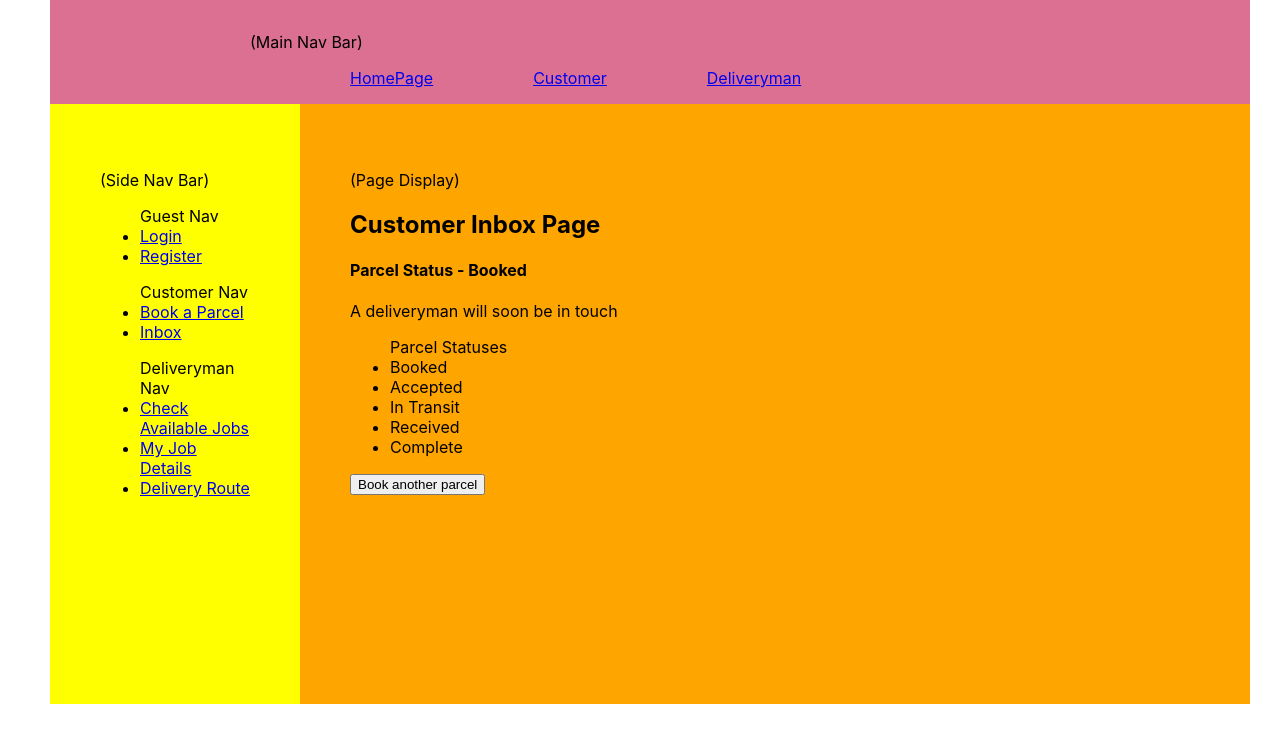
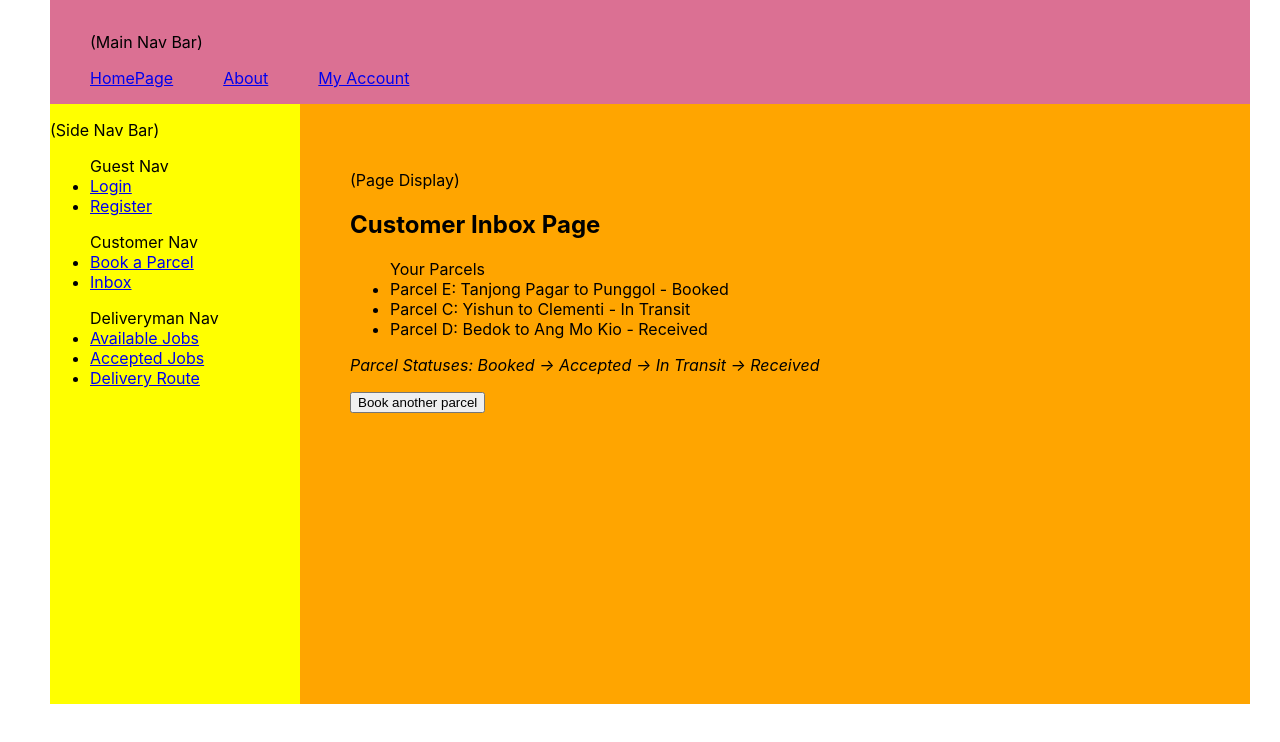
Before and after one commit to wuzhixiang88/Easy_Parcel_Clone, a React (Create React App) app in the folder client/: page /customerinbox in a window 1280 px wide. Shown: the top 742 px of the page. Built offline with nearby package versions, Linux system fonts and the light colour scheme.

Commit message:
added deliveryman inbox & about page, updated main nav bar & deliverymanpage
Available Jobs = deliverymanpage
Accepted Jobs = deliverymaninbox
also added the map element into both deliveryman pages

Updated nav bar to more global navigation options - Home, About, My Account

```diff
--- a/client/src/App.css
+++ b/client/src/App.css
@@ -57,9 +57,8 @@
 .nav-main {
   text-align: left;
   display: inline-block;
-  padding-left: 50px;
 
-  margin-left: 50px;
+  margin-right: 50px;
 }
 
 #main-nav-bar {
@@ -77,13 +76,16 @@
 }
 
 #sidebar-wrapper {
-  padding: 50px;
   vertical-align: text-top;
 
   display: inline-block;
-  width: 150px;
-  height: 500px;
+  width: 250px;
+  height: 600px;
   background-color: yellow;
+}
+
+#nav-sidebar {
+  text-align: left;
 }
 
 #page-wrapper {
--- a/client/src/App.js
+++ b/client/src/App.js
@@ -9,6 +9,8 @@ import CustomerPage from "./pages/CustomerPage";
 import CustomerInboxPage from "./pages/CustomerInboxPage.jsx";
 import DeliverymanPage from "./pages/DeliverymanPage";
 import DeliveryRoute from "./components/DeliveryRoute";
+import DeliverymanInboxPage from "./pages/DeliverymanInboxPage";
+import AboutUsPage from "./pages/AboutUsPage";
 
 function App() {
   return (
@@ -25,6 +27,9 @@ function App() {
           <Switch>
             <Route exact path="/">
               <HomePage />
+            </Route>
+            <Route exact path="/about">
+              <AboutUsPage />
             </Route>
             <Route path="/login">
               <LoginPage />
@@ -44,6 +49,9 @@ function App() {
             <Route path="/route">
               <DeliveryRoute />
             </Route>
+            <Route path="/deliverymaninbox">
+              <DeliverymanInboxPage />
+            </Route>
           </Switch>
         </div>
       </div>
--- a/client/src/components/NavSidebar.jsx
+++ b/client/src/components/NavSidebar.jsx
@@ -3,7 +3,7 @@ import { Link } from "react-router-dom";
 
 const NavSidebar = () => {
   return (
-    <div>
+    <div id="nav-sidebar">
       <p>(Side Nav Bar)</p>
       <ul>
         Guest Nav
@@ -26,10 +26,10 @@ const NavSidebar = () => {
       <ul>
         Deliveryman Nav
         <li>
-          <Link to="/customer">Check Available Jobs</Link>
+          <Link to="/deliveryman">Available Jobs</Link>
         </li>
         <li>
-          <Link to="/customerinbox">My Job Details</Link>
+          <Link to="/deliverymaninbox">Accepted Jobs</Link>
         </li>
         <li>
           <Link to="/route">Delivery Route</Link>
--- a/client/src/components/Navbar.jsx
+++ b/client/src/components/Navbar.jsx
@@ -10,10 +10,11 @@ const Navbar = () => {
           <Link to="/">HomePage</Link>
         </li>
         <li class="nav-main">
-          <Link to="/customer">Customer</Link>
+          <Link to="/about">About</Link>
         </li>
         <li class="nav-main">
-          <Link to="/deliveryman">Deliveryman</Link>
+          {/* use user session data to show a button to either Customer or Deliveryman Account */}
+          <Link to="/deliveryman">My Account</Link>
         </li>
       </ul>
     </div>
--- /dev/null
+++ b/client/src/pages/AboutUsPage.jsx
@@ -0,0 +1,14 @@
+import React, { useState } from "react";
+import { Link } from "react-router-dom";
+
+const AboutUsPage = () => {
+  return (
+    <div>
+      <h3>About EZ Package</h3>
+
+      <p>We are a homegrown delivery app and have been operating since 2021</p>
+    </div>
+  );
+};
+
+export default AboutUsPage;
--- a/client/src/pages/CustomerInboxPage.jsx
+++ b/client/src/pages/CustomerInboxPage.jsx
@@ -5,16 +5,16 @@ const CustomerInboxPage = () => {
   return (
     <div>
       <h2>Customer Inbox Page</h2>
-      <h4>Parcel Status - Booked</h4>
-      <p>A deliveryman will soon be in touch</p>
+
       <ul>
-        Parcel Statuses
-        <li>Booked</li>
-        <li>Accepted</li>
-        <li>In Transit</li>
-        <li>Received</li>
-        <li>Complete</li>
+        Your Parcels
+        <li>Parcel E: Tanjong Pagar to Punggol - Booked</li>
+        <li>Parcel C: Yishun to Clementi - In Transit</li>
+        <li>Parcel D: Bedok to Ang Mo Kio - Received</li>
       </ul>
+      <p>
+        <i>Parcel Statuses: Booked → Accepted → In Transit → Received</i>
+      </p>
 
       <Link to="/customer">
         <button>Book another parcel</button>
--- /dev/null
+++ b/client/src/pages/DeliverymanInboxPage.jsx
@@ -0,0 +1,27 @@
+import React, { useState } from "react";
+import { Link } from "react-router-dom";
+import DeliveryRoute from "../components/DeliveryRoute";
+
+const DeliverymanInboxPage = () => {
+  return (
+    <div>
+      <h2>Deliveryman Inbox Page</h2>
+      <DeliveryRoute />
+      <ul>
+        Your accepted jobs
+        <li>
+          Woodlands to Sentosa<button>Update Status</button>
+        </li>
+        <li>
+          Tuas to Changi<button>Update Status</button>
+        </li>
+      </ul>
+
+      <Link to="/deliveryman">
+        <button>Browse More Jobs</button>
+      </Link>
+    </div>
+  );
+};
+
+export default DeliverymanInboxPage;
--- a/client/src/pages/DeliverymanPage.jsx
+++ b/client/src/pages/DeliverymanPage.jsx
@@ -1,9 +1,22 @@
 import React from "react";
+import DeliveryRoute from "../components/DeliveryRoute";
 
 const DeliverymanPage = () => {
   return (
     <div>
       <h2>Welcome --Deliveryman Name-- </h2>
+      <DeliveryRoute />
+
+      <ul>
+        <li>
+          Parcel A: Bukit Panjang to Tanjong Pagar<button>Preview Route</button>
+          <button>Accept</button>
+        </li>
+        <li>
+          Parcel B: Tampines to Bukit Timah<button>Preview Route</button>
+          <button>Accept</button>
+        </li>
+      </ul>
     </div>
   );
 };
--- a/client/src/pages/HomePage.jsx
+++ b/client/src/pages/HomePage.jsx
@@ -1,10 +1,14 @@
-import React from "react";
+import React, { useState } from "react";
 import { Link } from "react-router-dom";
 
 const HomePage = () => {
   return (
     <div>
-      <h3>--insert Quote Widget here--</h3>
+      <h3>Welcome to EZ Package</h3>
+      <h4>Get an instant quote below! </h4>
+      <h4>---insert quote widget here--</h4>
+
+      <h4>Like what you see? Sign up for free!</h4>
       <button>
         <Link to="/login">Login</Link>
       </button>
```
